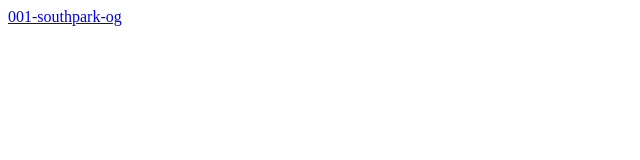
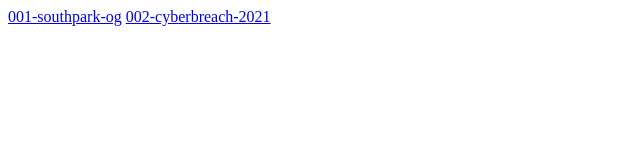
Before and after one commit to AlexManev/js-arcade-games, a website: page public/index.html in a window 1280 px wide. Shown: the whole page, without its empty margins (0-640 px from the left). Drawn offline with Linux system fonts and the light colour scheme.

Commit message:
added new game url

```diff
--- a/public/index.html
+++ b/public/index.html
@@ -8,5 +8,6 @@
     </head>
     <body>
         <a href="./001-southpark-og/index.html">001-southpark-og</a>
+        <a href="./002-cyberbreach-2021/index.html">002-cyberbreach-2021</a>
     </body>
 </html>
```
